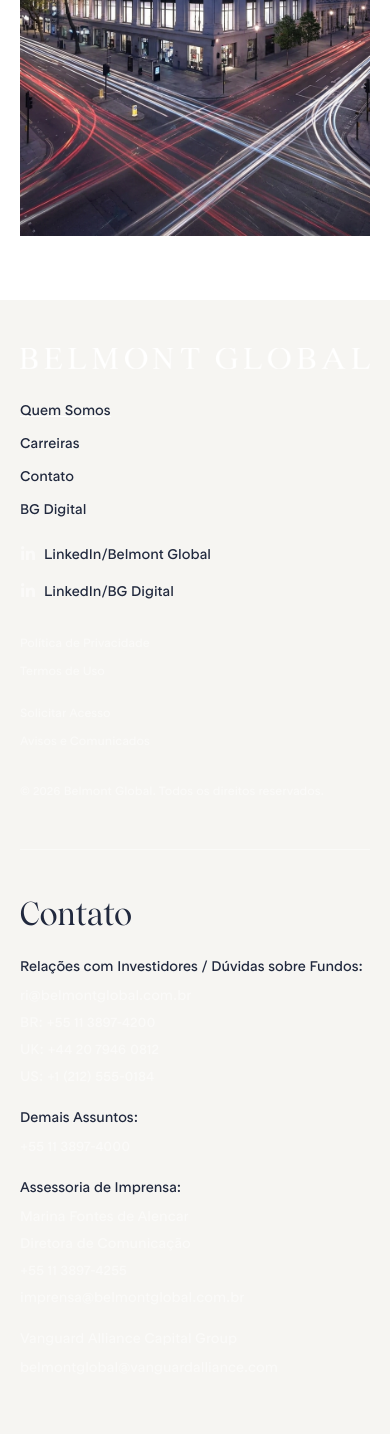
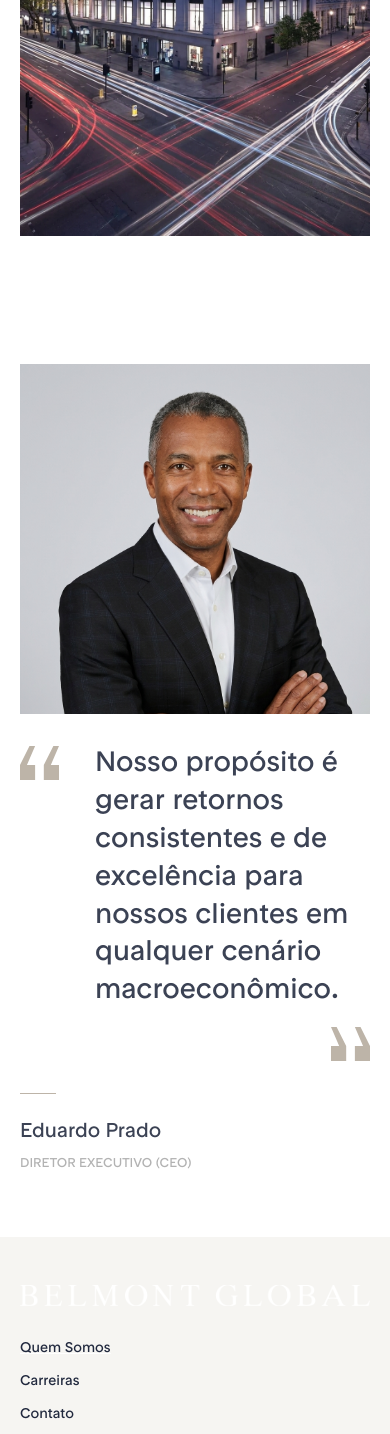
Before and after one commit to UelintonHJ/belmont-global, a Next.js app: page /about-us in a window 390 px wide. Shown: the part 1114-2548 px from the top of the page. Built offline with nearby package versions, Linux system fonts and the light colour scheme.

Commit message:
feat(about-us): add CEO testimonial section
- Add CEO portrait and quotation SVG
- Add Eduardo Prado's testimonial and executive attribution
- Style quotation marks, typography, and divider
- Refine the testimonial layout and horizontal spacing
- Improve responsive behavior for smaller screens

```diff
--- a/app/about-us/AboutUs.module.css
+++ b/app/about-us/AboutUs.module.css
@@ -132,6 +132,120 @@
     object-position: center;
 }
 
+.quoteSection {
+    box-sizing: border-box;
+    width: 100%;
+    padding: clamp(4rem, 8vw, 7rem)
+        clamp(1.25rem, 4vw, 3rem);
+
+    background-color: #fff;
+    color: #3b4254;
+}
+
+.quoteContent {
+    display: grid;
+    grid-template-columns: minmax(0, 373.33px) minmax(0, 1fr);
+    align-items: center;
+    gap: clamp(2.5rem, 5vw, 5rem);
+
+    width: 100%;
+    max-width: var(--container-7xl);
+    margin-inline: auto;
+}
+
+.portraitContainer {
+    width: 100%;
+    max-width: 373.33px;
+    min-width: 0;
+    margin: 0;
+    overflow: hidden;
+
+    aspect-ratio: 1 / 1;
+
+    background-color: #f6f5f2;
+}
+
+.portrait {
+    display: block;
+    width: 100%;
+    height: 100%;
+    object-fit: cover;
+    object-position: center;
+}
+
+.quoteCopy {
+    min-width: 0;
+    font-family: var(--font-rt-rondelle), sans-serif;
+}
+
+.quoteOpening {
+    display: flex;
+    align-items: flex-start;
+    gap: 36px;
+}
+
+.quoteMark {
+    display: block;
+    flex: 0 0 39px;
+
+    width: 39px;
+    height: 34px;
+
+    object-fit: contain;
+}
+
+.quoteText {
+    flex: 1;
+    min-width: 0;
+    margin: 0;
+
+    color: #3b4254;
+    font-family: var(--font-rt-rondelle), sans-serif;
+    font-size: 40px;
+    font-weight: 400;
+    line-height: 1.3;
+    text-wrap: pretty;
+}
+
+.quoteClosing {
+    display: flex;
+    justify-content: flex-end;
+    margin-top: 1rem;
+}
+
+.quoteMarkClosing {
+    transform: scaleX(-1);
+}
+
+.quoteDivider {
+    width: 36px;
+    height: 1px;
+    margin-top: 2rem;
+
+    background-color: #bdb4a8;
+}
+
+.quoteAuthor {
+    margin: 1.5rem 0 0;
+
+    color: #3b4254;
+    font-family: var(--font-rt-rondelle), sans-serif;
+    font-size: 20px;
+    font-weight: 400;
+    line-height: 1.4;
+}
+
+.quoteRole {
+    margin: 0.5rem 0 0;
+
+    color: rgba(0, 0, 0, 30%);
+    font-family: var(--font-rt-rondelle), sans-serif;
+    font-size: 12.8px;
+    font-weight: 400;
+    text-transform: uppercase;
+    line-height: 1.5;
+}
+
 @media (max-width: 1100px) {
     .content {
         grid-template-columns: minmax(0, 1fr) minmax(0, 0.85fr);
@@ -177,6 +291,24 @@
         max-width: 520px;
         margin-inline: auto;
     }
+
+    .quoteSection {
+        padding: 4rem 1.25rem;
+    }
+
+    .quoteContent {
+        grid-template-columns: minmax(0, 1fr);
+        gap: 2rem;
+    }
+
+    .portraitContainer {
+        margin-inline: auto;
+    }
+
+    .quoteText {
+        font-size: clamp(1.75rem, 7vw, 2.5rem);
+        line-height: 1.35;
+    }
 }
 
 @media (max-width: 380px) {
--- a/app/about-us/page.tsx
+++ b/app/about-us/page.tsx
@@ -90,6 +90,64 @@ export default function AboutUsPage() {
                     </figure>
                 </div>
             </section>
+
+            <section
+                className={styles.quoteSection}
+                aria-label="Depoimento de Eduardo Prado"
+            >
+                <div className={styles.quoteContent}>
+                    <figure className={styles.portraitContainer}>
+                        <Image
+                            src="/images/eduardo-prado-img.webp"
+                            alt="Eduardo Prado, diretor executivo da Belmont Global"
+                            width={1008}
+                            height={1043}
+                            sizes="(max-width: 700px) calc(100vw - 40px), (max-width: 1100px) 45vw, 504px"
+                            className={styles.portrait}
+                        />
+                    </figure>
+
+                    <div className={styles.quoteCopy}>
+                        <div className={styles.quoteOpening}>
+                            <Image
+                                src="/images/quotes.svg"
+                                alt=""
+                                aria-hidden="true"
+                                width={39}
+                                height={34}
+                                className={styles.quoteMark}
+                            />
+
+                            <blockquote className={styles.quoteText}>
+                                Nosso propósito é gerar retornos consistentes e
+                                de excelência para nossos clientes em qualquer
+                                cenário macroeconômico.
+                            </blockquote>
+                        </div>
+
+                        <div className={styles.quoteClosing}>
+                            <Image
+                                src="/images/quotes.svg"
+                                alt=""
+                                aria-hidden="true"
+                                width={39}
+                                height={34}
+                                className={`${styles.quoteMark} ${styles.quoteMarkClosing}`}
+                            />
+                        </div>
+
+                        <div className={styles.quoteDivider} />
+
+                        <p className={styles.quoteAuthor}>
+                            Eduardo Prado
+                        </p>
+
+                        <p className={styles.quoteRole}>
+                            Diretor Executivo (CEO)
+                        </p>
+                    </div>
+                </div>
+            </section>
         </main>
     );
 }
```
Also changed, not shown: public/images/eduardo-prado-img.webp (added), public/images/quotes.svg (added).
